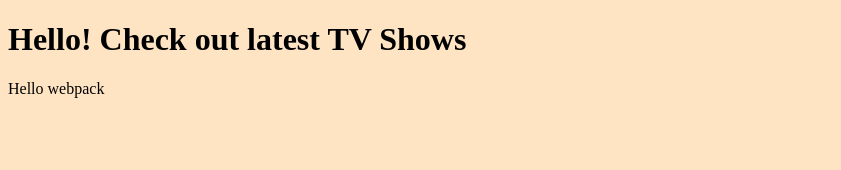
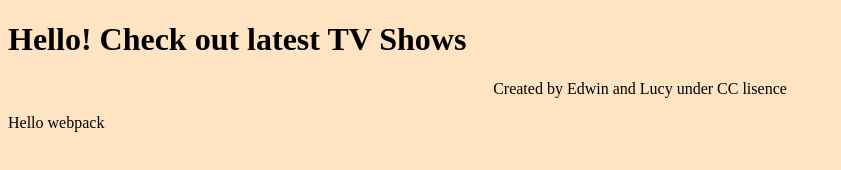
Before and after one commit to lucy-sees/tv-shows-capstone, a website built with webpack: page src/index.html in a window 1280 px wide. Shown: the whole page, without its empty margins (0-841 px from the left). Built offline with nearby package versions, Linux system fonts and the light colour scheme.

Commit message:
Create footer

```diff
--- a/src/index.html
+++ b/src/index.html
@@ -11,5 +11,7 @@
     <h1>Hello! Check out latest TV Shows</h1>
     <script type="module" src="./index.js"></script>
   </body>
-
+  <footer>
+    <p>Created by Edwin and Lucy under CC lisence</p>
+  </footer>
 </html>
--- a/src/style.css
+++ b/src/style.css
@@ -1,3 +1,7 @@
 body {
   background-color: bisque;
 }
+
+footer {
+  text-align: center;
+}
```
